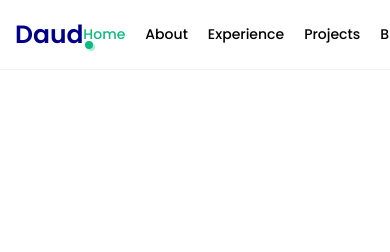
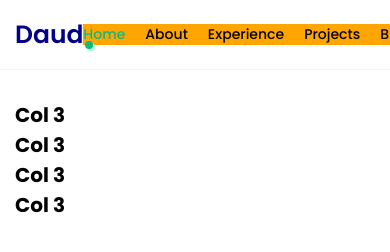
Before and after one commit to Daud94/sass-portfolio, a website: page index.html in a window 390 px wide. Drawn offline with Linux system fonts and the light colour scheme.

Commit message:
making nav bar responsive

```diff
--- a/app.scss
+++ b/app.scss
@@ -1,6 +1,9 @@
 // import base modules
 @use "scss/base/reset";
 @use "scss/base/typography";
+
+// import components
 @use "scss/components/nav";
 
-// import components
+// import layout modules
+@use "scss/layout/grid";
--- a/index.html
+++ b/index.html
@@ -38,5 +38,21 @@
         </div>
     </nav>
 <!--end navbar-->
+<div class="container" style="margin-top: 10rem">
+    <div class="row">
+        <div class="col-xlg-3 col-lg-4 col-md-6 col-sm-12">
+            <h1>Col 3</h1>
+        </div>
+        <div class="col-xlg-3 col-lg-4 col-md-6 col-sm-12">
+            <h1>Col 3</h1>
+        </div>
+        <div class="col-xlg-3 col-lg-4 col-md-6 col-sm-12">
+            <h1>Col 3</h1>
+        </div>
+        <div class="col-xlg-3 col-lg-4 col-md-6 col-sm-12">
+            <h1>Col 3</h1>
+        </div>
+    </div>
+</div>
 </body>
 </html>
--- a/scss/abstracts/_index.scss
+++ b/scss/abstracts/_index.scss
@@ -1,2 +1,3 @@
 @forward "colors";
 @forward "mixins";
+@forward "variables";
--- a/scss/abstracts/_mixins.scss
+++ b/scss/abstracts/_mixins.scss
@@ -1,3 +1,5 @@
+@use  'sass:math';
+
 @mixin flexBox($x,$y) {
   display: flex;
   justify-content: $x;
@@ -11,3 +13,12 @@
   bottom: $bottom;
   left: $left;
 }
+
+@mixin columns($key){
+  @for $i from 1 through 12 {
+    .col-#{$key}-#{$i}{
+      flex-basis: math.div(100%, 12) * $i;
+      max-width: math.div(100% , 12) * $i;
+    }
+  }
+}
--- /dev/null
+++ b/scss/abstracts/_variables.scss
@@ -0,0 +1,9 @@
+$gutter: 1.5rem;
+$maxWidth: 120rem;
+
+// xlg: 1200px above
+// lg: 1200px - 993px
+// md: 992px - 768px
+// sm: 768px - 481px
+// xsm: 490px - 0
+$breakPoint: ('xlg': 1200px,'lg': 1200px,'md': 992px,'sm':768px,'xsm': 480px)
--- a/scss/components/_nav.scss
+++ b/scss/components/_nav.scss
@@ -37,12 +37,12 @@
         }
       }
     }
-  ;
-
     &__ul {
       list-style: none;
       @include flexBox(null, null);
-
+      @media (max-width: 768px) {
+        background-color: orange;
+      }
       &__li {
         margin-right: 2rem;
 
--- /dev/null
+++ b/scss/layout/_grid.scss
@@ -0,0 +1,26 @@
+@use "../abstracts" as *;
+@use "sass:math";
+.container{
+  width: 100%;
+  max-width: $maxWidth;
+  padding-left: $gutter;
+  padding-right: $gutter;
+  margin-left: auto;
+  margin-right: auto;
+}
+
+.row{
+  display: flex;
+  flex-wrap: wrap;
+}
+@each $key, $value in $breakPoint{
+  @if $key == xlg{
+    @media (min-width: $value){
+      @include columns($key)
+    }
+  }@else {
+    @media (max-width: $value){
+      @include columns($key)
+    }
+  }
+}
```
Also changed, not shown: app.css.
